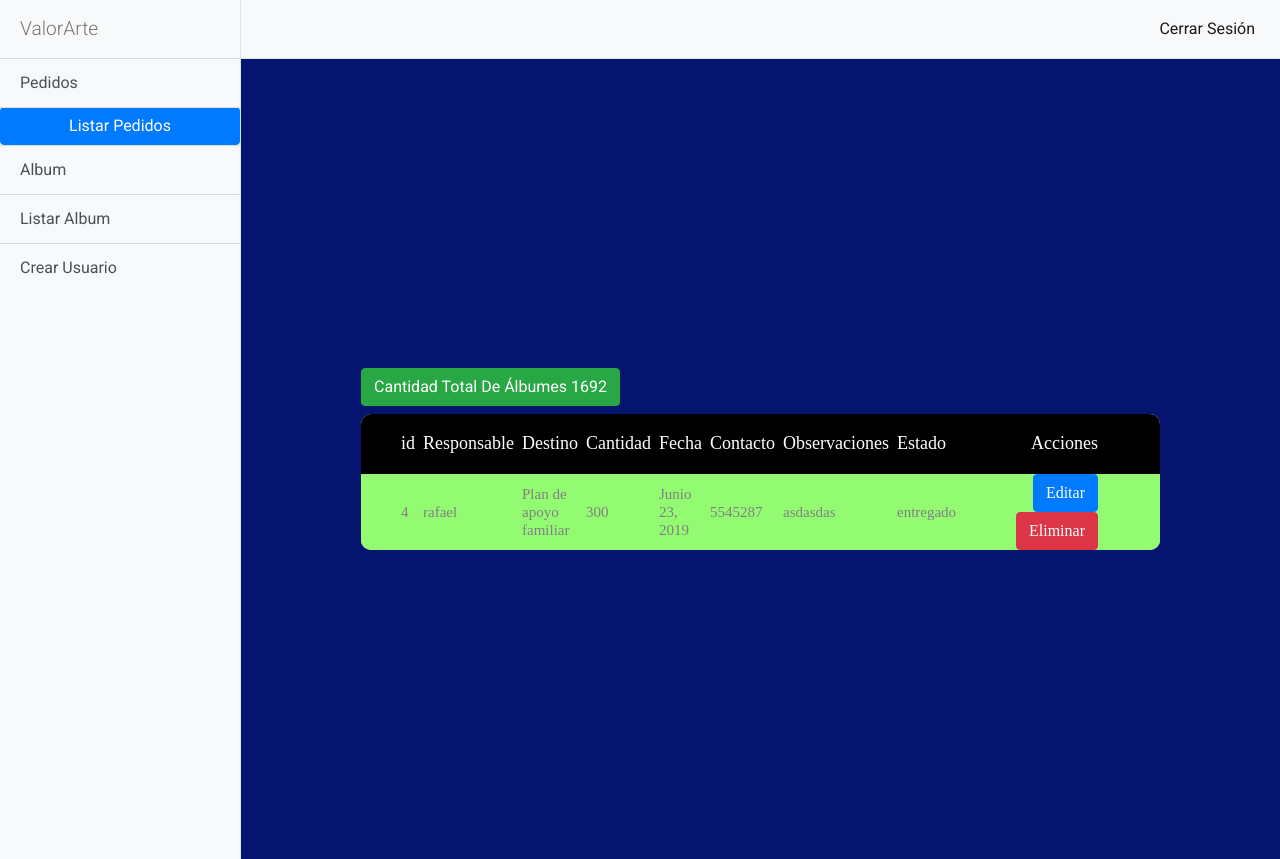
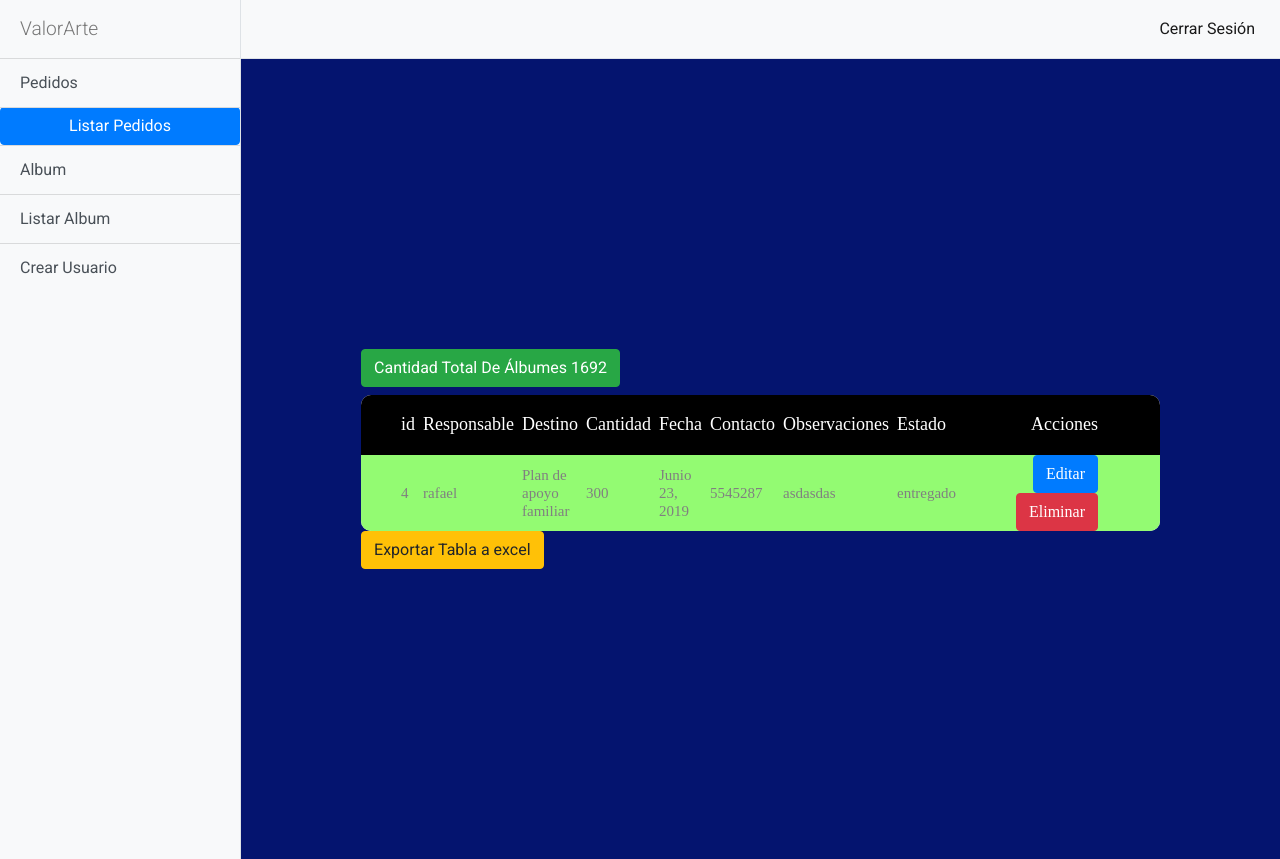
Before and after one commit to rafaelrv95/vpaf, a Django app: a page that uses templates/base/base.html in a window 1280 px wide. Run offline with Django 3.2, Linux system fonts and the light colour scheme; a user stored in the database is signed in; data comes from the database, SQL or seed files in the repository; both versions use the stored data as it was after the commit; some libraries are stand-ins or nearby versions.

Commit message:
exportar tabla pedidos

```diff
--- /dev/null
+++ b/static/js/excel.js
@@ -0,0 +1,33 @@
+function fnExcelReport()
+{
+    var tab_text="<table border='2px'><tr bgcolor='#87AFC6'>";
+    var textRange; var j=0;
+    tab = document.getElementById('pedidos'); // id of table
+
+    for(j = 0 ; j < tab.rows.length ; j++)
+    {
+        tab_text=tab_text+tab.rows[j].innerHTML+"</tr>";
+        //tab_text=tab_text+"</tr>";
+    }
+
+    tab_text=tab_text+"</table>";
+    tab_text= tab_text.replace(/<A[^>]*>|<\/A>/g, "");//remove if u want links in your table
+    tab_text= tab_text.replace(/<img[^>]*>/gi,""); // remove if u want images in your table
+    tab_text= tab_text.replace(/<input[^>]*>|<\/input>/gi, ""); // reomves input params
+
+    var ua = window.navigator.userAgent;
+    var msie = ua.indexOf("MSIE ");
+
+    if (msie > 0 || !!navigator.userAgent.match(/Trident.*rv\:11\./))      // If Internet Explorer
+    {
+        txtArea1.document.open("txt/html","replace");
+        txtArea1.document.write(tab_text);
+        txtArea1.document.close();
+        txtArea1.focus();
+        sa=txtArea1.document.execCommand("SaveAs",true,"Say Thanks to Sumit.xls");
+    }
+    else                 //other browser not tested on IE 11
+        sa = window.open('data:application/vnd.ms-excel,' + encodeURIComponent(tab_text));
+
+    return (sa);
+}
--- a/templates/base/base.html
+++ b/templates/base/base.html
@@ -3,7 +3,7 @@
 <html lang="es">
 
 <head>
-
+  <meta http-equiv="content-type" content="text/plain; charset=UTF-8"/>
     <meta charset="utf-8">
     <meta name="viewport" content="width=device-width, initial-scale=1, shrink-to-fit=no">
     <meta name="description" content="">
@@ -101,6 +101,7 @@
   <!-- Bootstrap core JavaScript -->
   <script src="{% static 'vendor/jquery/jquery.min.js' %}"></script>
   <script src="{% static 'vendor/bootstrap/js/bootstrap.bundle.min.js' %}"></script>
+  <script type="text/javascript" src="{% static 'js/excel.js' %}"></script>
 
   <!-- Menu Toggle Script -->
   <script>
--- a/templates/pedidos/pedidos_list.html
+++ b/templates/pedidos/pedidos_list.html
@@ -52,7 +52,7 @@
         <div class="container-table100">
           <div class="wrap-table100">
             <div class="table100">
-              <table>
+              <table id="pedidos">
                 <thead>
                   <tr class="table100-head">
                         <th class="column1">id</th>
@@ -67,7 +67,7 @@
                         <th class="column6">Acciones</th>
 
                 </thead>
-                <tbody class="fpedido">
+                <tbody class="pedidos">
                         {% if object_list %}
 
                         {% for pedido in object_list %}
@@ -154,6 +154,11 @@
 
                 </tbody>
               </table>
+              <iframe id="txtArea1" style="display:none"></iframe>
+
+              <button onclick="fnExcelReport()" class="btn btn-warning">Exportar Tabla a excel</button>
+
+
             </div>
           </div>
         </div>
```
Also changed, not shown: db.sqlite3.
